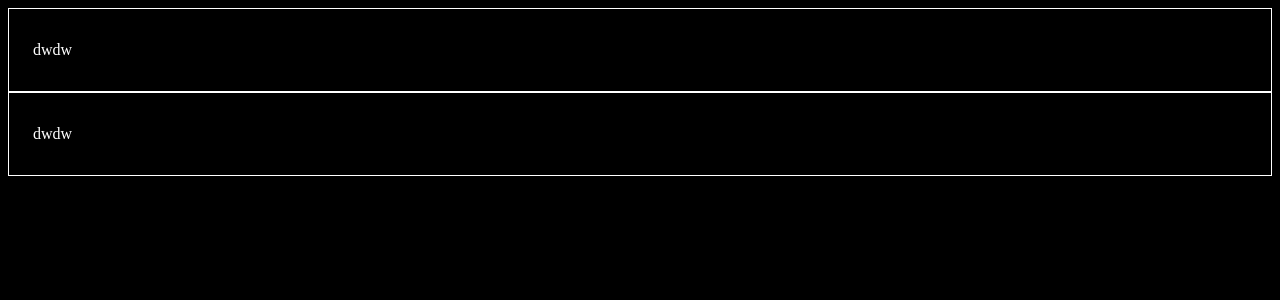
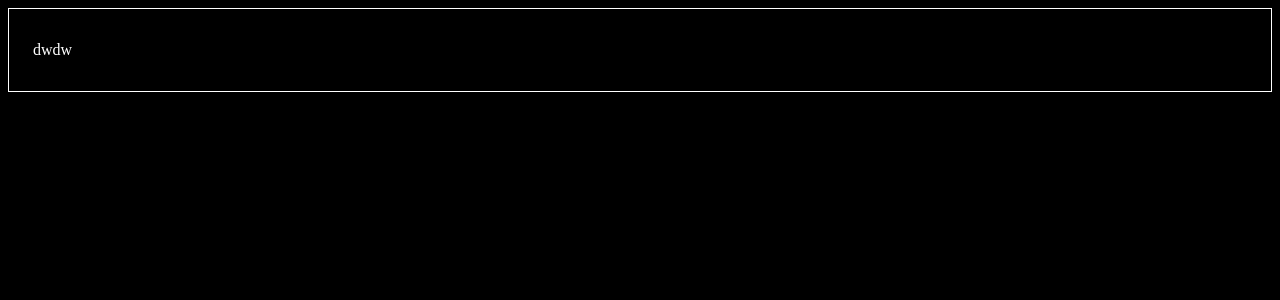
Before and after one commit to anasommer/tik-talk, an Angular app: page / in a window 1280 px wide. Shown: the top 300 px of the page. Built offline with nearby package versions, Linux system fonts and the light colour scheme.

Commit message:
added grid gap

```diff
--- a/angular.json
+++ b/angular.json
@@ -90,5 +90,8 @@
         }
       }
     }
+  },
+  "cli": {
+    "analytics": false
   }
 }
--- a/src/app/common-ui/profile-card/profile-card.component.html
+++ b/src/app/common-ui/profile-card/profile-card.component.html
@@ -1,2 +1 @@
 <div class="profile-card">dwdw</div>
-<div class="profile-card">dwdw</div>
--- a/src/app/common-ui/profile-card/profile-card.component.scss
+++ b/src/app/common-ui/profile-card/profile-card.component.scss
@@ -3,4 +3,5 @@
   padding: 32px 24px;
   display: grid;
   grid-template-columns: repeat(4, 1fr);
+  gap: 32px;
 }
```
